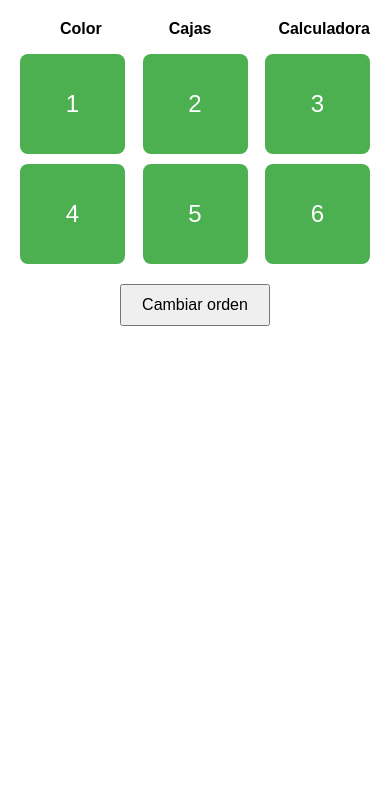
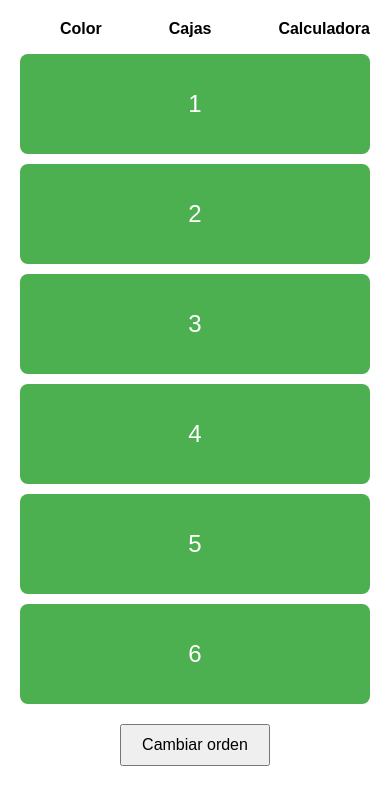
Before and after one commit to David-ZemaP/sitio_web_0505, a plain HTML site: page cajas.html in a window 390 px wide. Drawn offline with Linux system fonts and the light colour scheme.

Commit message:
ultimos cambios de css

```diff
--- a/cajas.css
+++ b/cajas.css
@@ -26,6 +26,11 @@ a{
     font-size: 24px;
     border-radius: 8px;
     box-sizing: border-box;
+    transition: transform 0.3s ease;
+}
+
+.box:hover {
+    transform: scale(1.05);
 }
 
 .contenedor {
@@ -43,8 +48,21 @@ a{
     gap: 10px;
     flex-wrap: wrap;
 }
+
 button {
     padding: 10px 20px;
     font-size: 16px;
     cursor: pointer;
 }
+
+@media (max-width: 768px) {
+    .box {
+        width: 45%;
+    }
+}
+
+@media (max-width: 480px) {
+    .box {
+        width: 100%;
+    }
+}
```
